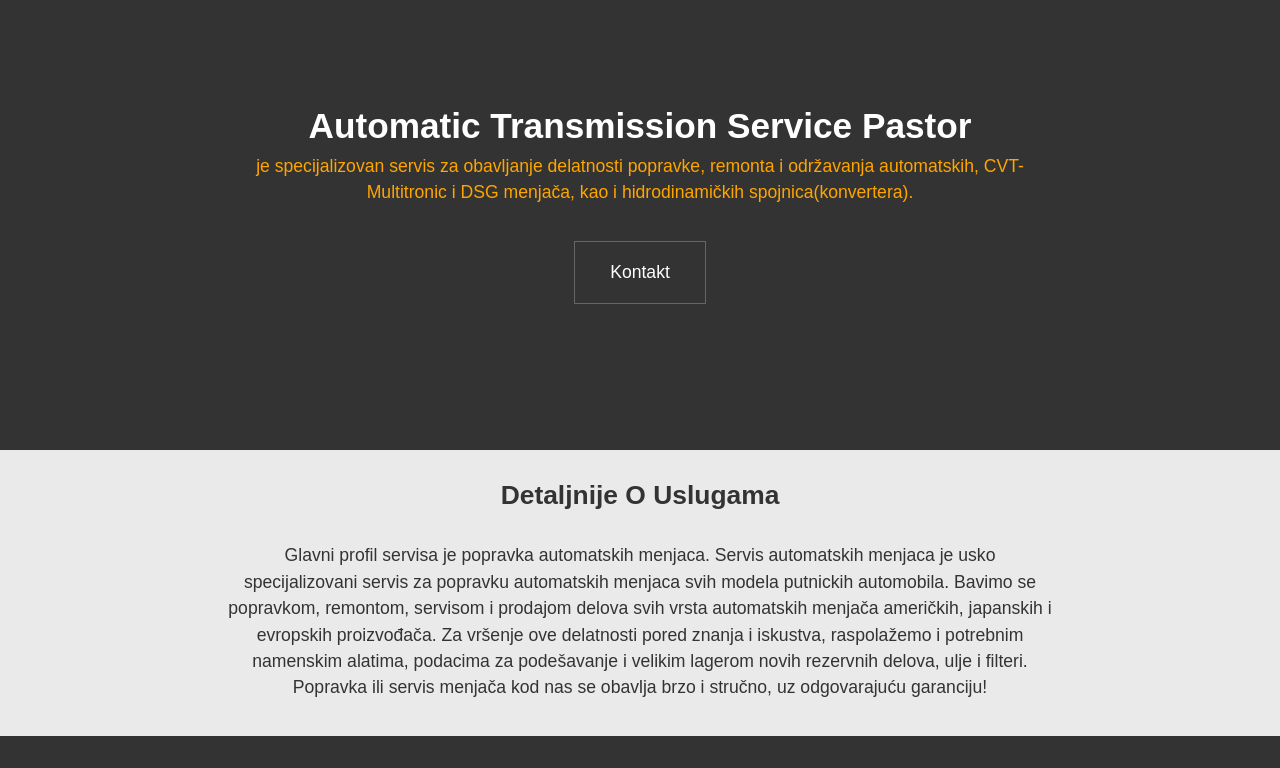
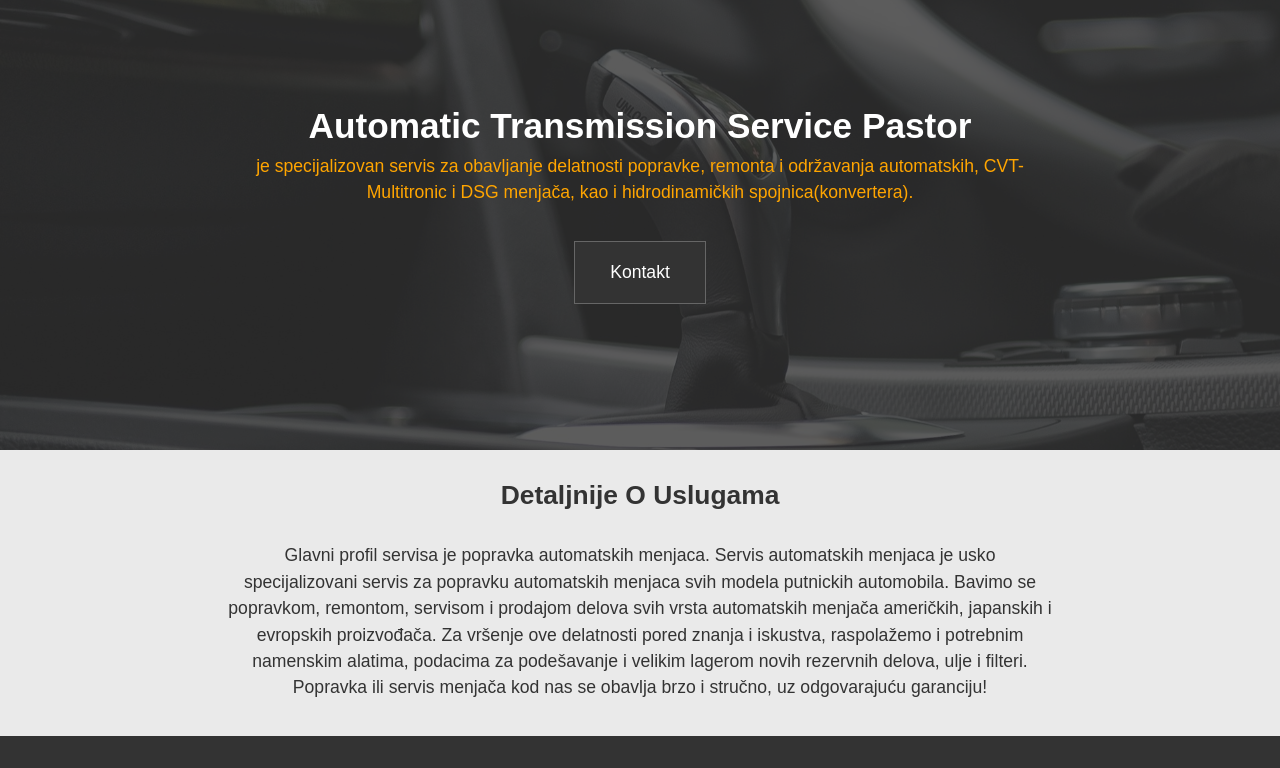
Before and after one commit to rottez/pastor1, a plain HTML site: page index.html in a window 1280 px wide. Shown: the top 768 px of the page. Drawn offline with Linux system fonts and the light colour scheme.

Commit message:
Update index.css

```diff
--- a/css/index.css
+++ b/css/index.css
@@ -55,7 +55,7 @@ p {
 
 #showcase .bg-image{
     position: absolute;
-    background: #333 url(..img/pastor22.jpg);
+    background: #333 url(../img/pastor22.jpg);
     background-position: center;
     background-repeat: no-repeat;
     background-size: cover;
```
